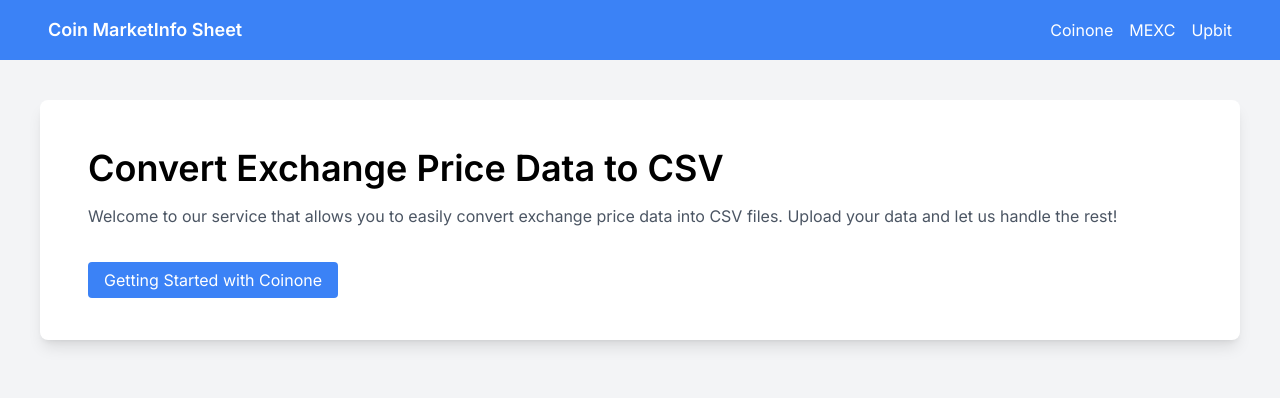
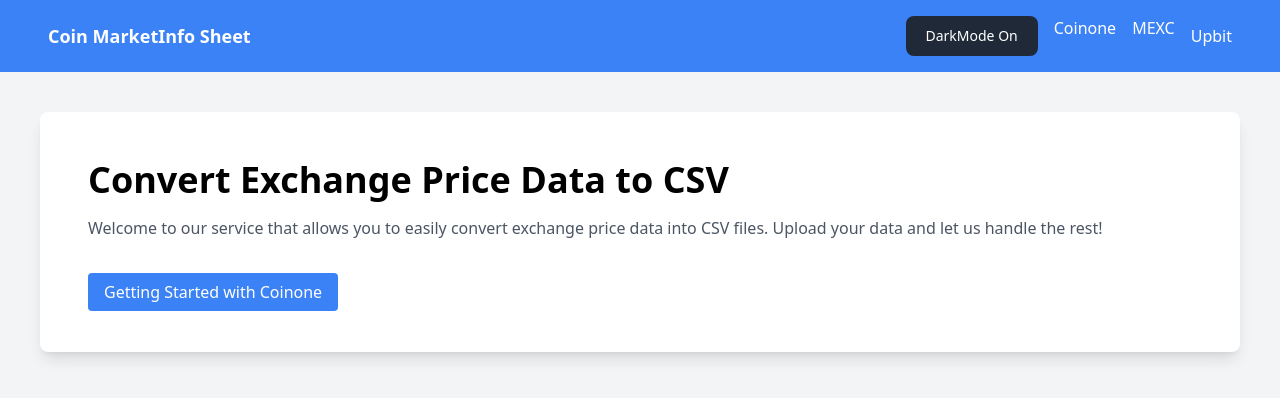
Before and after one commit to PureMax77/coin-marketinfo-sheet, a Next.js app: page / in a window 1280 px wide. Shown: the top 398 px of the page. Built offline with nearby package versions, Linux system fonts and the light colour scheme.

Commit message:
:styling: add class darkmode

```diff
--- a/src/app/layout.tsx
+++ b/src/app/layout.tsx
@@ -1,9 +1,6 @@
 import Header from "@/components/Header";
 import "./globals.css";
 import type { Metadata } from "next";
-import { Inter } from "next/font/google";
-
-const inter = Inter({ subsets: ["latin"] });
 
 export const metadata: Metadata = {
   title: "Coin-MarketInfo-Sheet",
@@ -17,8 +14,8 @@
   children: React.ReactNode;
 }) {
   return (
-    <html lang="en">
-      <body className={inter.className}>
+    <html lang='en'>
+      <body className='dark:bg-black '>
         <Header />
         {children}
       </body>
--- a/src/components/Button/CsvDownButton.tsx
+++ b/src/components/Button/CsvDownButton.tsx
@@ -31,10 +31,9 @@
     <button
       className={`bg-blue-500 ${
         isDisabled ? "bg-gray-400 cursor-not-allowed" : "hover:bg-blue-600"
-      } text-white font-semibold py-2 px-4 rounded`}
+      } text-white font-semibold py-2 px-4 rounded dark:bg-indigo-800`}
       onClick={handleDownload}
-      disabled={isDisabled}
-    >
+      disabled={isDisabled}>
       {isDisabled ? "Need Fetch" : "Download CSV"}
     </button>
   );
--- /dev/null
+++ b/src/components/Button/DarkModeToggle.tsx
@@ -0,0 +1,30 @@
+/**
+ * @gogleset 다크모드 토글 버튼입니다.
+ */
+
+import React, { useEffect, useState } from "react";
+
+const DarkModeToggle = () => {
+  const [toggle, setToggle] = useState<boolean>(false);
+
+  const onClickHandler = (event: React.MouseEvent) => {
+    event.preventDefault();
+    setToggle(!toggle);
+  };
+  useEffect(() => {
+    console.log(toggle);
+    toggle
+      ? document.querySelector("html")?.classList.add("dark")
+      : document.querySelector("html")?.classList.remove("dark");
+  }, [toggle]);
+  return (
+    <button
+      type='button'
+      className='text-white bg-gray-800 hover:bg-gray-900 focus:outline-none focus:ring-4 focus:ring-gray-300 font-medium rounded-lg text-sm px-5 py-2.5 dark:bg-gray-800 dark:hover:bg-gray-700 dark:focus:ring-gray-700 dark:border-gray-700'
+      onClick={onClickHandler}>
+      {toggle ? "DarkMode Off" : "DarkMode On"}
+    </button>
+  );
+};
+
+export default DarkModeToggle;
--- a/src/components/Button/FetchButton.tsx
+++ b/src/components/Button/FetchButton.tsx
@@ -8,9 +8,8 @@
 const FetchButton: React.FC<FetchButtonProps> = ({ onClick }) => {
   return (
     <button
-      className="bg-blue-500 hover:bg-blue-700 text-white font-bold py-2 px-4 rounded"
-      onClick={onClick}
-    >
+      className='bg-blue-500 hover:bg-blue-700 text-white font-bold py-2 px-4 rounded dark:bg-gray-700'
+      onClick={onClick}>
       Fetch Data
     </button>
   );
--- a/src/components/Header.tsx
+++ b/src/components/Header.tsx
@@ -1,27 +1,36 @@
 "use client";
 
 import Link from "next/link";
+import DarkModeToggle from "./Button/DarkModeToggle";
+import { usePathname } from "next/navigation";
 
 const Header = () => {
+  const pathname = usePathname();
+
   return (
-    <header className="bg-blue-500 py-4 px-6 md:px-12">
-      <div className="flex items-center justify-between">
-        <Link href="/" className="text-white font-semibold text-lg">
+    <header className='bg-blue-500 py-4 px-6 md:px-12 dark:bg-gray-700'>
+      <div className='flex items-center justify-between'>
+        <Link href='/' className='text-white font-semibold text-lg'>
           Coin MarketInfo Sheet
         </Link>
-        <nav className="md:flex space-y-2 md:space-y-0 md:space-x-4">
-          <Link href="/coinone" className="text-white hover:underline">
+
+        <nav className='md:flex space-y-2 md:space-y-0 md:space-x-4 space-x-4 '>
+          <DarkModeToggle />
+          <Link
+            href='/coinone'
+            className={`text-white hover:underline ${
+              pathname === "/coinone" && "underline"
+            }`}>
             Coinone
           </Link>
-          <Link href="/mexc" className="text-white hover:underline">
+          <Link href='/mexc' className='text-white hover:underline'>
             MEXC
           </Link>
           <button
-            className="text-white hover:underline"
+            className='text-white hover:underline'
             onClick={() => {
               alert("준비중입니다...");
-            }}
-          >
+            }}>
             Upbit
           </button>
           {/* <Link href="/upbit" className="text-white hover:underline">
--- a/src/components/Input/LabelNumInput.tsx
+++ b/src/components/Input/LabelNumInput.tsx
@@ -19,15 +19,15 @@
 }) => {
   return (
     <>
-      <label className="text-lg ml-5">{title} : </label>
+      <label className='text-lg ml-5 dark:text-white'>{title} : </label>
       <input
-        type="number"
+        type='number'
         step={step}
         value={value}
         onChange={onChange}
         min={min}
         max={max}
-        className="w-24 px-2 py-1 mt-5 border rounded-lg"
+        className='w-24 px-2 py-1 mt-5 border rounded-lg'
       />
     </>
   );
--- a/tailwind.config.ts
+++ b/tailwind.config.ts
@@ -1,20 +1,21 @@
-import type { Config } from 'tailwindcss'
+import type { Config } from "tailwindcss";
 
 const config: Config = {
   content: [
-    './src/pages/**/*.{js,ts,jsx,tsx,mdx}',
-    './src/components/**/*.{js,ts,jsx,tsx,mdx}',
-    './src/app/**/*.{js,ts,jsx,tsx,mdx}',
+    "./src/pages/**/*.{js,ts,jsx,tsx,mdx}",
+    "./src/components/**/*.{js,ts,jsx,tsx,mdx}",
+    "./src/app/**/*.{js,ts,jsx,tsx,mdx}",
   ],
   theme: {
     extend: {
       backgroundImage: {
-        'gradient-radial': 'radial-gradient(var(--tw-gradient-stops))',
-        'gradient-conic':
-          'conic-gradient(from 180deg at 50% 50%, var(--tw-gradient-stops))',
+        "gradient-radial": "radial-gradient(var(--tw-gradient-stops))",
+        "gradient-conic":
+          "conic-gradient(from 180deg at 50% 50%, var(--tw-gradient-stops))",
       },
     },
   },
+  darkMode: "class",
   plugins: [],
-}
-export default config
+};
+export default config;
```
Also changed, not shown: src/app/page.tsx (line endings or trailing spaces).
